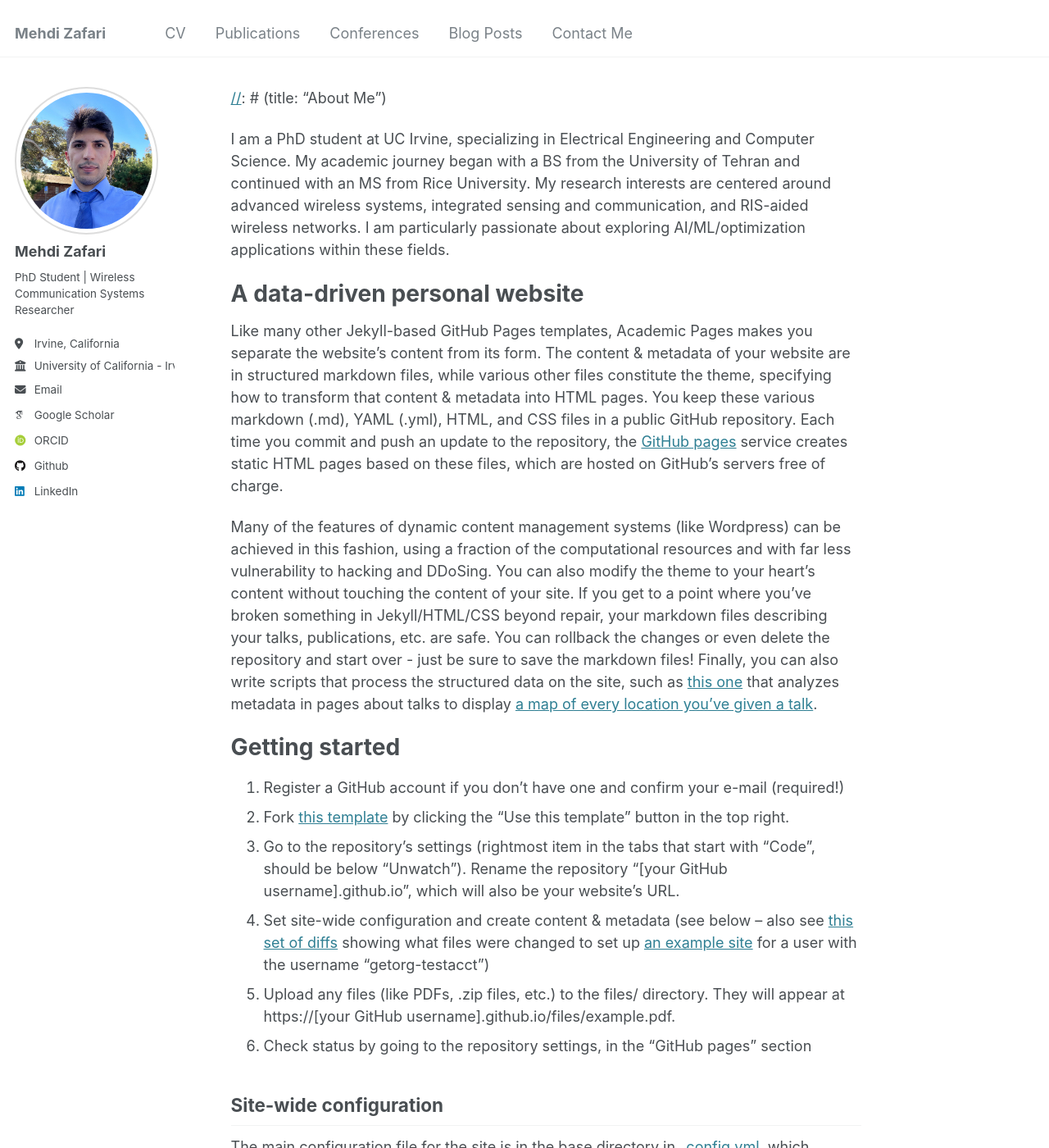
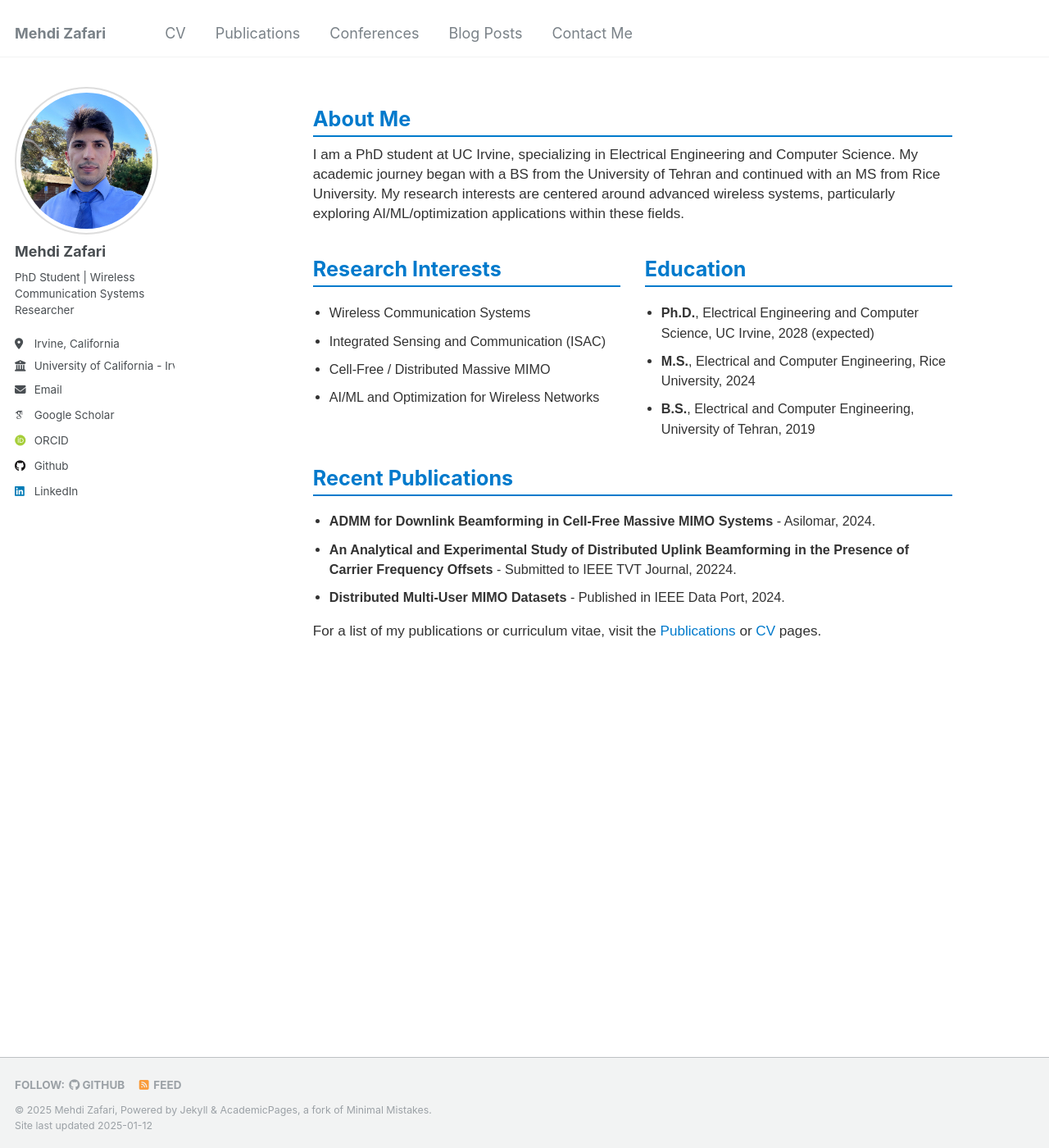
Before and after one commit to MehdiZD97/mehdizd97.github.io, a Jekyll site: the page built from _pages/about.md, in a window 1280 px wide and 1400 px high. Shown: the whole window at 82% size. Built offline with Jekyll 4.4.1, drawn with Linux system fonts in a browser that asks for light colours; some web fonts are replaced; our own code applies the rules of GitHub Pages for plain Markdown files; some of the changed text lies outside the part shown.

Commit message:
Updated About page and styling for better layout and content

```diff
--- a/_pages/about.md
+++ b/_pages/about.md
@@ -1,59 +1,134 @@
-[//]: # (---)
+---
+layout: archive
+permalink: /
+#title: "About Me"
+author_profile: true
+redirect_from:
+  - /about/
+  - /about.html
+---
 
-[//]: # (permalink: /)
+<style>
+.about-page {
+  max-width: 800px;
+  margin: 0 auto;
+  padding: 10px;
+  font-family: Arial, sans-serif;
+  color: #333;
+}
 
-[//]: # (title: "About Me")
+.about-page section {
+  margin-bottom: 40px;
+  margin-top: 0;
+}
 
-[//]: # (author_profile: true)
+.about-page h2 {
+  font-size: 1.4em;
+  color: #007acc;
+  border-bottom: 2px solid #007acc;
+  padding-bottom: 5px;
+  margin-top: 0;
+  margin-bottom: 10px;
+}
 
-[//]: # (redirect_from: )
+.about-page p {
+  line-height: 1.4;
+  font-size: 0.95em;
+  margin-top: 5px;
+}
 
-[//]: # (  - /about/)
+.about-page ul {
+  list-style-type: disc;
+  padding-left: 20px;
+}
 
-[//]: # (  - /about.html)
+.about-page ul li {
+  font-size: 0.9em;
+  margin-bottom: 10px;
+}
 
-[//]: # (---)
+.about-page a {
+  color: #007acc;
+  text-decoration: none;
+}
 
-I am a PhD student at UC Irvine, specializing in Electrical Engineering and Computer Science. My academic journey began with a BS from the University of Tehran and continued with an MS from Rice University.
-My research interests are centered around advanced wireless systems, integrated sensing and communication, and RIS-aided wireless networks. I am particularly passionate about exploring AI/ML/optimization applications within these fields.
+.about-page a:hover {
+  text-decoration: underline;
+}
 
-[//]: # (Currently, I am focused on innovative solutions for joint beamforming and power allocation in RIS-aided cell-free massive MIMO systems.)
+/* Two-column layout for titles */
+.horizontal-titles {
+  display: grid;
+  grid-template-columns: 1fr 1fr; /* Two equal columns for titles */
+  gap: 30px;
+  align-items: center; /* Align titles vertically */
+}
 
-A data-driven personal website
-======
-Like many other Jekyll-based GitHub Pages templates, Academic Pages makes you separate the website's content from its form. The content & metadata of your website are in structured markdown files, while various other files constitute the theme, specifying how to transform that content & metadata into HTML pages. You keep these various markdown (.md), YAML (.yml), HTML, and CSS files in a public GitHub repository. Each time you commit and push an update to the repository, the [GitHub pages](https://pages.github.com/) service creates static HTML pages based on these files, which are hosted on GitHub's servers free of charge.
+.horizontal-titles h2 {
+  text-align: left; /* Center-align the titles horizontally */
+  border-bottom: 2px solid #007acc; /* Remove the underline from these titles */
+  margin-bottom: 1px; /* Reduce the gap below these titles */
+}
 
-Many of the features of dynamic content management systems (like Wordpress) can be achieved in this fashion, using a fraction of the computational resources and with far less vulnerability to hacking and DDoSing. You can also modify the theme to your heart's content without touching the content of your site. If you get to a point where you've broken something in Jekyll/HTML/CSS beyond repair, your markdown files describing your talks, publications, etc. are safe. You can rollback the changes or even delete the repository and start over - just be sure to save the markdown files! Finally, you can also write scripts that process the structured data on the site, such as [this one](https://github.com/academicpages/academicpages.github.io/blob/master/talkmap.ipynb) that analyzes metadata in pages about talks to display [a map of every location you've given a talk](https://academicpages.github.io/talkmap.html).
+/* Two-column grid for content */
+.two-column-grid {
+  display: grid;
+  grid-template-columns: 1fr 1fr; /* Two equal columns for content */
+  gap: 30px;
+  margin-bottom: 15px;
+}
+</style>
 
-Getting started
-======
-1. Register a GitHub account if you don't have one and confirm your e-mail (required!)
-1. Fork [this template](https://github.com/academicpages/academicpages.github.io) by clicking the "Use this template" button in the top right.
-1. Go to the repository's settings (rightmost item in the tabs that start with "Code", should be below "Unwatch"). Rename the repository "[your GitHub username].github.io", which will also be your website's URL.
-1. Set site-wide configuration and create content & metadata (see below -- also see [this set of diffs](http://archive.is/3TPas) showing what files were changed to set up [an example site](https://getorg-testacct.github.io) for a user with the username "getorg-testacct")
-1. Upload any files (like PDFs, .zip files, etc.) to the files/ directory. They will appear at https://[your GitHub username].github.io/files/example.pdf.
-1. Check status by going to the repository settings, in the "GitHub pages" section
+<div class="about-page">
 
-Site-wide configuration
-------
-The main configuration file for the site is in the base directory in [_config.yml](https://github.com/academicpages/academicpages.github.io/blob/master/_config.yml), which defines the content in the sidebars and other site-wide features. You will need to replace the default variables with ones about yourself and your site's github repository. The configuration file for the top menu is in [_data/navigation.yml](https://github.com/academicpages/academicpages.github.io/blob/master/_data/navigation.yml). For example, if you don't have a portfolio or blog posts, you can remove those items from that navigation.yml file to remove them from the header.
+  <!-- About Me Section -->
+  <section class="about-me">
+    <h2>About Me</h2>
+    <p>
+        I am a PhD student at UC Irvine, specializing in Electrical Engineering and Computer Science. My academic journey began with a BS from the University of Tehran and continued with an MS from Rice University.
+        My research interests are centered around advanced wireless systems, particularly exploring AI/ML/optimization applications within these fields.
+    </p>
+  </section>
 
-Create content & metadata
-------
-For site content, there is one markdown file for each type of content, which are stored in directories like _publications, _talks, _posts, _teaching, or _pages. For example, each talk is a markdown file in the [_talks directory](https://github.com/academicpages/academicpages.github.io/tree/master/_talks). At the top of each markdown file is structured data in YAML about the talk, which the theme will parse to do lots of cool stuff. The same structured data about a talk is used to generate the list of talks on the [Talks page](https://academicpages.github.io/talks), each [individual page](https://academicpages.github.io/talks/2012-03-01-talk-1) for specific talks, the talks section for the [CV page](https://academicpages.github.io/cv), and the [map of places you've given a talk](https://academicpages.github.io/talkmap.html) (if you run this [python file](https://github.com/academicpages/academicpages.github.io/blob/master/talkmap.py) or [Jupyter notebook](https://github.com/academicpages/academicpages.github.io/blob/master/talkmap.ipynb), which creates the HTML for the map based on the contents of the _talks directory).
+  <!-- Horizontal Titles Section -->
+  <div class="horizontal-titles">
+    <h2>Research Interests</h2>
+    <h2>Education</h2>
+  </div>
 
-**Markdown generator**
+  <!-- Research Interests and Education Content -->
+  <div class="two-column-grid">
+    <!-- Research Interests -->
+    <div>
+      <ul>
+        <li>Wireless Communication Systems</li>
+        <li>Integrated Sensing and Communication (ISAC)</li>
+        <li>Cell‑Free / Distributed Massive MIMO</li>
+        <li>AI/ML and Optimization for Wireless Networks</li>
+      </ul>
+    </div>
 
-The repository includes [a set of Jupyter notebooks](https://github.com/academicpages/academicpages.github.io/tree/master/markdown_generator
-) that converts a CSV containing structured data about talks or presentations into individual markdown files that will be properly formatted for the Academic Pages template. The sample CSVs in that directory are the ones I used to create my own personal website at stuartgeiger.com. My usual workflow is that I keep a spreadsheet of my publications and talks, then run the code in these notebooks to generate the markdown files, then commit and push them to the GitHub repository.
+    <!-- Education -->
+    <div>
+      <ul>
+        <li><strong>Ph.D.</strong>, Electrical Engineering and Computer Science, UC Irvine, 2028 (expected)</li>
+        <li><strong>M.S.</strong>, Electrical and Computer Engineering, Rice University, 2024</li>
+        <li><strong>B.S.</strong>, Electrical and Computer Engineering, University of Tehran, 2019</li>
+      </ul>
+    </div>
+  </div>
 
-How to edit your site's GitHub repository
-------
-Many people use a git client to create files on their local computer and then push them to GitHub's servers. If you are not familiar with git, you can directly edit these configuration and markdown files directly in the github.com interface. Navigate to a file (like [this one](https://github.com/academicpages/academicpages.github.io/blob/master/_talks/2012-03-01-talk-1.md) and click the pencil icon in the top right of the content preview (to the right of the "Raw | Blame | History" buttons). You can delete a file by clicking the trashcan icon to the right of the pencil icon. You can also create new files or upload files by navigating to a directory and clicking the "Create new file" or "Upload files" buttons.
+  <!-- Recent Publications Section -->
+  <section class="recent-publications">
+    <h2>Recent Publications</h2>
+    <ul>
+      <li><strong>ADMM for Downlink Beamforming in Cell‑Free Massive MIMO Systems</strong> - Asilomar, 2024.</li>
+      <li><strong>An Analytical and Experimental Study of Distributed Uplink Beamforming in the Presence of Carrier Frequency Offsets</strong> - Submitted to IEEE TVT Journal, 20224.</li>
+      <li><strong>Distributed Multi‑User MIMO Datasets</strong> - Published in IEEE Data Port, 2024.</li>
+    </ul>
+    <p>
+      For a list of my publications or curriculum vitae, visit the <a href="/publications/">Publications</a> or <a href="/cv/">CV</a> pages.
+    </p>
+  </section>
 
-Example: editing a markdown file for a talk
-![Editing a markdown file for a talk](/images/editing-talk.png)
-
-For more info
-------
-More info about configuring Academic Pages can be found in [the guide](https://academicpages.github.io/markdown/), the [growing wiki](https://github.com/academicpages/academicpages.github.io/wiki), and you can always [ask a question on GitHub](https://github.com/academicpages/academicpages.github.io/discussions). The [guides for the Minimal Mistakes theme](https://mmistakes.github.io/minimal-mistakes/docs/configuration/) (which this theme was forked from) might also be helpful.
+</div>
--- a/_pages/publications.html
+++ b/_pages/publications.html
@@ -6,7 +6,7 @@ author_profile: true
 ---
 
 {% if site.author.googlescholar %}
-  <div class="wordwrap">You can also find my articles on <a href="{{site.author.googlescholar}}">my Google Scholar profile</a>.</div>
+  <div class="wordwrap">You can also find my papers on <a href="{{site.author.googlescholar}}">my Google Scholar profile</a>.</div>
 {% endif %}
 
 {% include base_path %}
```
Also changed, not shown: _pages/about_original.md (added, +59 -0 lines), _pages/cv.md (+3 -10 lines).
